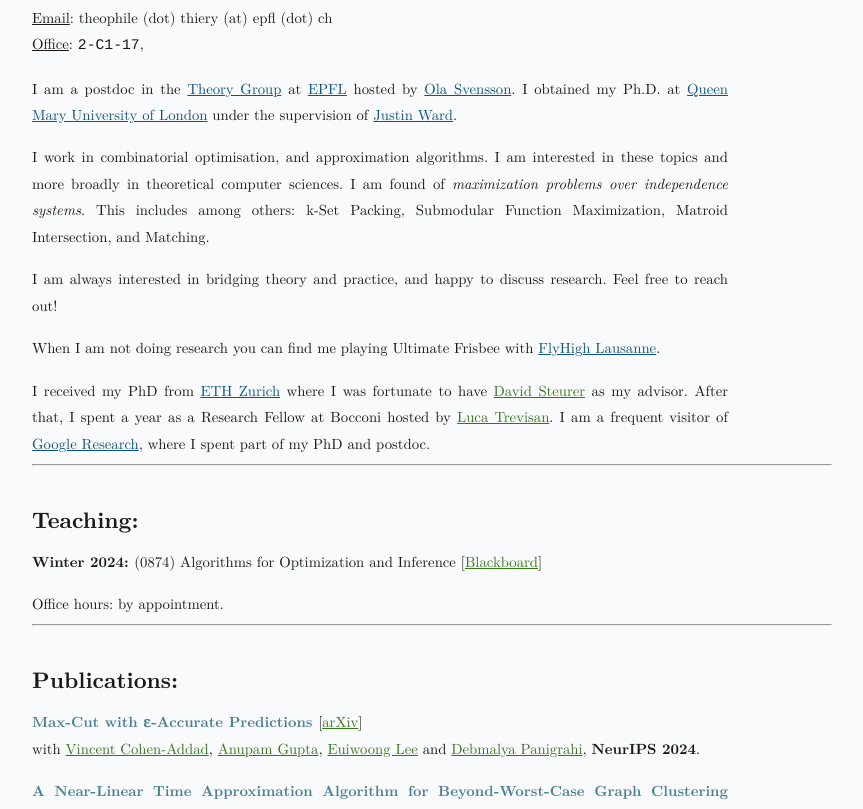
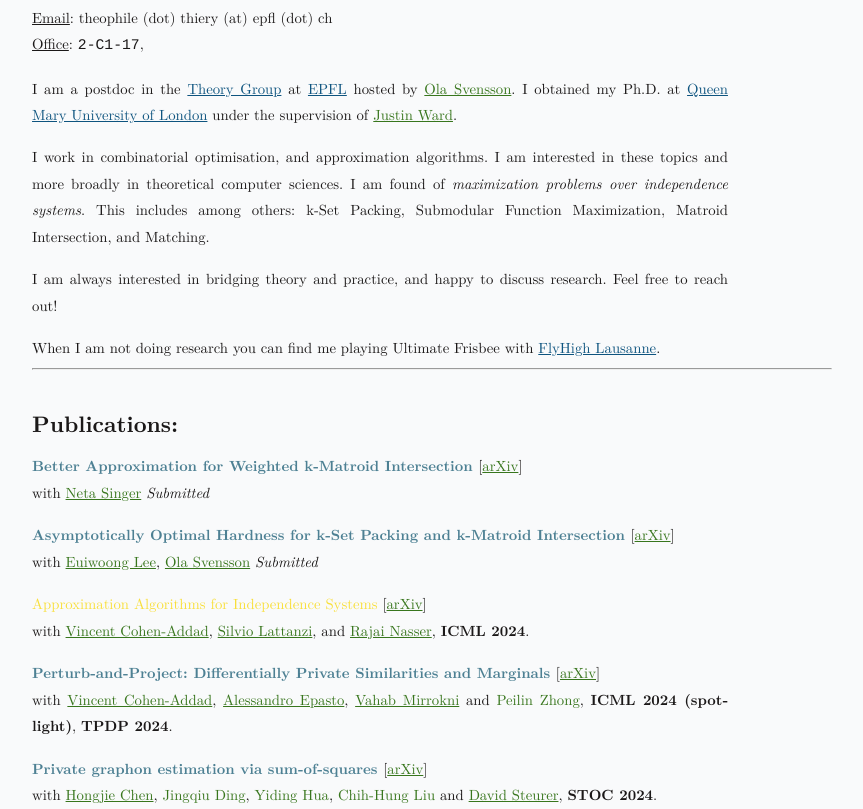
Before and after one commit to Frisbik/Frisbik, a website built with Vite: page index.html in a window 1280 px wide. Shown: the part 140-949 px from the top of the page, without its empty margins (260-1123 px from the left). Built offline with nearby package versions, Linux system fonts and the light colour scheme; files whose address does not match are found by name.

Commit message:
modif intro

```diff
--- a/index.html
+++ b/index.html
@@ -6,6 +6,7 @@
 <meta name="description" content="To add"/>
 <meta charset="utf-8"/>
 
+<!-- Definition of Different Classes ex:author, conference title etc..., -->
 <style type="text/css">
 	h1 {color: #4d8093}
     a{ text-decoration:none; }
@@ -29,16 +30,17 @@
     }
 
  	author{color: #38761d;}
-
   conference { font-weight: bold; }
   ptitle {
 		color: #4d8093;
 		font-weight: bolder;
-		<—!color: #1C73FA#4d8093;—>
   }
+  thesis{color: #f8df3a;}
   bptitle {
 		font-weight: bolder;
   }
+
+
 </style>
 <meta name="google-site-verification" content="xTMoxPTmN_69F2CX32tUoXYpwacrNhe5C3fEC5Can_4" />
 </head>
@@ -53,7 +55,11 @@
 	<u> Office</u>: <font face="courier,Arial"> 2-C1-17</font>,
 
 	<p>
-	I am a postdoc in the <a href="https://theory.epfl.ch/">Theory Group</a> at <a href="https://www.epfl.ch/">EPFL</a> hosted by <a href="https://theory.epfl.ch/osven/">Ola Svensson</a>. I obtained my Ph.D. at <a href="https://www.qmul.ac.uk/maths">Queen Mary University of London</a> under the supervision of <a href="https://www.qmul.ac.uk/maths/profiles/wardj.html">Justin Ward</a>. </p>
+	I am a postdoc in the <a href="https://theory.epfl.ch/">Theory Group</a> at <a href="https://www.epfl.ch/">EPFL</a> hosted by
+  <author><a href="https://theory.epfl.ch/osven/" style="color: #38761d">Ola Svensson</a></author>.
+  I obtained my Ph.D. at <a href="https://www.qmul.ac.uk/maths">Queen Mary University of London</a> under the supervision of
+  <author><a href="https://www.qmul.ac.uk/maths/profiles/wardj.html" style="color: #38761d">Justin Ward</a></author>.
+</p>
 
 <p>
   I work in combinatorial optimisation, and approximation algorithms. I am interested in these topics and more broadly in theoretical computer sciences. I am found of <em> maximization problems over independence systems</em>. This includes among others: k-Set Packing, Submodular Function Maximization, Matroid Intersection, and Matching.
@@ -67,14 +73,7 @@
 </p>
 
 
-<p>
-I received my PhD from <a href="https://ethz.ch/en.html">ETH Zurich</a>  where I was fortunate to have <author><a href="https://www.dsteurer.org" style="color: #38761d">David Steurer</a></author> as my advisor. After that,
- I spent a year as a Research Fellow at Bocconi hosted by <author> <a href="https://lucatrevisan.github.io" style="color: #38761d ">Luca Trevisan</a></author>.
-I am a frequent visitor of <a href="https://ai.google/research/teams/algorithms-optimization/">Google Research</a>, where I spent part of my PhD and postdoc.
-</p>
-
-
-<hr>
+<!-- <hr>
 
 <h3> Teaching: </h3>
 
@@ -84,41 +83,38 @@ I am a frequent visitor of <a href="https://ai.google/research/teams/algorithms-
 
 <p>
 	Office hours: by appointment.
-</p>
+</p> -->
 
 
 <hr>
 <h3> Publications: </h3>
 <p>
         <ptitle>
-            Max-Cut with &epsilon;-Accurate Predictions
+            Better Approximation for Weighted k-Matroid Intersection
 	      </ptitle>
-	[<a href="https://arxiv.org/abs/2402.18263" style="color: #38761d ">arXiv</a>]
+	      [<a href="https://arxiv.org/abs/2411.19366" style="color: #38761d ">arXiv</a>]
             <br>
             with
-	    <author><a href="https://www.di.ens.fr/~vcohen/" style="color: #38761d ">Vincent Cohen-Addad</a></author>,
-	    <author><a href="https://cs.nyu.edu/~anupamg/" style="color: #38761d ">Anupam Gupta</a></author>,
-	    <author><a href="https://web.eecs.umich.edu/~euiwoong/" style="color: #38761d ">Euiwoong Lee</a></author> and
-            <author><a href="https://www.debmalyapanigrahi.org" style="color: #38761d ">Debmalya Panigrahi</a></author>,
-	    <conference> NeurIPS 2024</conference>.
+	          <author><a href="https://netabobeta.github.io/" style="color: #38761d ">Neta Singer</a></author>
+            <em> Submitted </em>
         </p>
 
 	<p>
         <ptitle>
-            A Near-Linear Time Approximation Algorithm for Beyond-Worst-Case Graph Clustering
+          Asymptotically Optimal Hardness for k-Set Packing and k-Matroid Intersection
 	      </ptitle>
-	[<a href="http://arxiv.org/abs/2406.04857" style="color: #38761d ">arXiv</a>]
+	      [<a href="https://arxiv.org/pdf/2409.17831" style="color: #38761d ">arXiv</a>]
         <br>
         with
-	<a href="https://www.di.ens.fr/~vcohen/" style="color: #38761d ">Vincent Cohen-Addad</a></author>,
-	and <author>Aida Mousavifar</author>,
-	<conference>ICML 2024</conference>.
+	      <author><a href="https://web.eecs.umich.edu/~euiwoong/" style="color: #38761d ">Euiwoong Lee</a></author>,
+        <author><a href="https://theory.epfl.ch/osven/" style="color: #38761d">Ola Svensson</a></author>
+	      <em> Submitted </em>
         </p>
 
 	<p>
-        <ptitle>
-            Multi-View Stochastic Block Models
-	</ptitle>
+        <thesis>
+          Approximation Algorithms for Independence Systems
+        </thesis>
 	[<a href="http://arxiv.org/abs/2406.04860" style="color: #38761d ">arXiv</a>]
         <br>
         with
```
Lines whose indentation alone changed are shown as unchanged.
